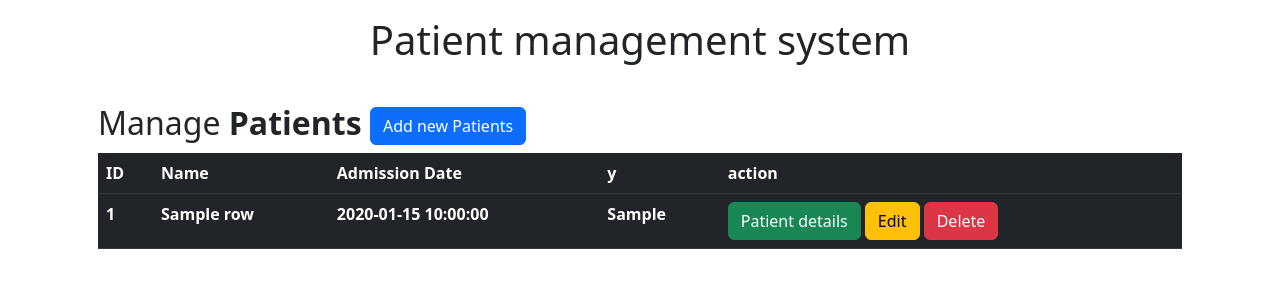
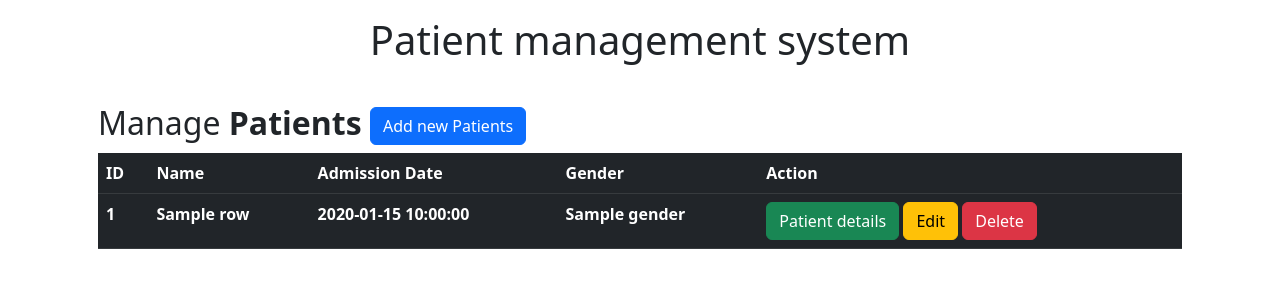
Before and after one commit to alxtrtw/patient-card, a Flask app: template templates/index.html in a window 1280 px wide. Shown: the top 300 px of the page. Run offline with Flask 2, Linux system fonts and the light colour scheme; the template is opened without the code that fills it: most values are stand-ins (such as "Sample title", 1, 10 or a date in 2020).

Commit message:
added gender

```diff
--- a/app.py
+++ b/app.py
@@ -11,29 +11,31 @@ def parse_admission_date(str_date: str):
     return datetime(*date_int_tuple)
 
 class Patient():
-    def __init__(self, id, name, admission_date, y, events=['konsultacja lekarska']):
-        self.id = id
-        self.name = name
-        self.admission_date = parse_admission_date(admission_date)
+    def __init__(self, patient):
+        self.id = patient.get('id')
+        self.name = patient.get_by_path('name.0.family') + ' ' + patient.get_by_path('name.0.given.0')
+        self.gender = "male"
+        self.birthDate = "2018-6-1"
+
+        self.admission_date = parse_admission_date("2018-6-1")
         self.admissionDate = self.admission_date.date()
-        self.y = y
-        self.events = events
+        self.events = ['badanie tomografem', 'nastawianie kości','wypadek samochodowy']
 
     def set_admission_date(self, date_str: str):
         self.admission_date = parse_admission_date(date_str)
         self.admissionDate = self.admission_date.date()
 
-def fhir_to_patient(patient):
-    return Patient(patient.get('id'),
-            patient.get_by_path('name.0.family') + ' ' + patient.get_by_path('name.0.given.0'),
-             "2018-6-1", "y", ['wywiad', 'diagnostyka', 'badanie rtg'])
+# def fhir_to_patient(patient):
+#     return Patient(patient.get('id'),
+#             patient.get_by_path('name.0.family') + ' ' + patient.get_by_path('name.0.given.0'),
+#              "2018-6-1", "y", ['wywiad', 'diagnostyka', 'badanie rtg'])
 
-patientargs = ("0", "Alex", "2018-6-1", "y", ['wywiad', 'diagnostyka', 'badanie rtg']), \
-    ("1", "Piotr", "2018-1-13", "y", ['badanie tomografem', 'nastawianie kości','wypadek samochodowy']), \
-    ("2", "Maciej", "2018-3-3", "y", ['zgon', 'podanie środków przeciwpromiennych']), \
-    ("3", "Stachu", "2018-11-15", "y", ['operacja kolana', 'wymiana insuliny'])
+# patientargs = ("0", "Alex", "2018-6-1", "y", ['wywiad', 'diagnostyka', 'badanie rtg']), \
+#     ("1", "Piotr", "2018-1-13", "y", ['badanie tomografem', 'nastawianie kości','wypadek samochodowy']), \
+#     ("2", "Maciej", "2018-3-3", "y", ['zgon', 'podanie środków przeciwpromiennych']), \
+#     ("3", "Stachu", "2018-11-15", "y", ['operacja kolana', 'wymiana insuliny'])
 
-database = [Patient(*args) for args in patientargs]
+# database = [Patient(*args) for args in patientargs]
 
 client = fhirpy.AsyncFHIRClient(
         'http://localhost:8080/baseR4/',
@@ -49,11 +51,12 @@ async def index():
 
     patients_list = []
     for patient in patients:
-        patients_list.append(fhir_to_patient(patient))
+        patients_list.append(Patient(patient))
     return render_template("index.html", patients=patients_list)
 
 @app.route('/insert', methods=['POST'])
 def insert():
+    # doesnt work
     if request.method == 'POST':
 
         name = request.form['name']
@@ -68,7 +71,7 @@ def insert():
 
 @app.route('/update', methods = ['GET', 'POST'])
 def update():
-
+    # doesnt work
     if request.method == 'POST':
         patient = [x for x in database if x.id == request.form.get('id')][0]
         patient.name = request.form['name']
@@ -80,6 +83,7 @@ def update():
 
 @app.route('/delete/<id>/', methods = ['GET', 'POST'])
 def delete(id):
+    # doesnt work
     patient = [x for x in database if x.id == id][0]
     database.remove(patient)
 
@@ -91,8 +95,7 @@ async def details(id):
     # app.logger.info(f"[LOGS] types: {type(patients_list[0])}, {type(id)}")
     # patient = [x for x in patients_list if x.id == id][0]
     patients = await client.resources('Patient').search(_id=[id]).fetch_all()
-    patient = fhir_to_patient(patients[0])
-    return render_template("details.html", patient=patient)
+    return render_template("details.html", patient=Patient(patients[0]))
 
 if __name__ == "__main__":
     app.run(debug=True)
--- a/templates/index.html
+++ b/templates/index.html
@@ -34,8 +34,8 @@
                         <th>ID</th>
                         <th>Name</th>
                         <th>Admission Date</th>
-                        <th>y</th>
-                        <th>action</th>
+                        <th>Gender</th>
+                        <th>Action</th>
                     </tr>
 
                     {% for row in patients %}
@@ -43,7 +43,7 @@
                         <th>{{row.id}}</th>
                         <th>{{row.name}}</th>
                         <th>{{row.admissionDate}}</th>
-                        <th>{{row.y}}</th>
+                        <th>{{row.gender}}</th>
 
                         <td>
                             <a href="/details/{{row.id}}" class="btn btn-success btn-xs">Patient details</a>
@@ -75,8 +75,8 @@
                                         </div>
 
                                         <div class="form-group">
-                                            <label>y:</label>
-                                            <input type="text" class="form-control" name="y" value="{{row.y}}" required="1">
+                                            <label>Gender:</label>
+                                            <input type="text" class="form-control" name="gender" value="{{row.gender}}" required="1">
                                         </div><br>
                                         <div class="form-group">
                                             <button class="btn btn-warning" type="submit">Save changes</button>
@@ -120,8 +120,8 @@
                                 </div>
 
                                 <div class="form-group">
-                                    <label>y:</label>
-                                    <input type="text" class="form-control" name="y" required="1">
+                                    <label>Gender:</label>
+                                    <input type="text" class="form-control" name="gender" required="1">
                                 </div><br>
 
                                 <div class="form-group">
```
